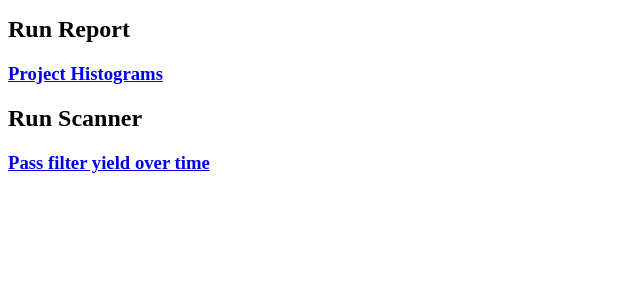
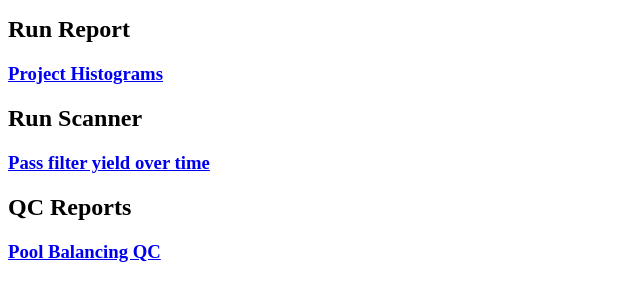
Before and after one commit to oicr-gsi/dashi, a Flask app: page / in a window 1280 px wide. Shown: the part 330-631 px from the top of the page, without its empty margins (0-640 px from the left). Run offline with Flask 3, Linux system fonts and the light colour scheme; parts of the project's set-up code (start-up, migrations or seed data) failed here and were passed over.

Commit message:
unclear why rebasing didn't fix this

```diff
--- a/application/templates/index.html
+++ b/application/templates/index.html
@@ -21,7 +21,7 @@
 		<h2>Run Scanner</h2>
 		<h3><a href="/runscanner/sum_over_time">Pass filter yield over time</a></h3>
 
-		<!--<h2>QC Reports</h2>
-		<h3><a href="/pooling_qc">Pool Balancing QC</a></h3>-->
+		<h2>QC Reports</h2>
+		<h3><a href="/pooling_qc">Pool Balancing QC</a></h3>
 	</body>
 </html>
```
